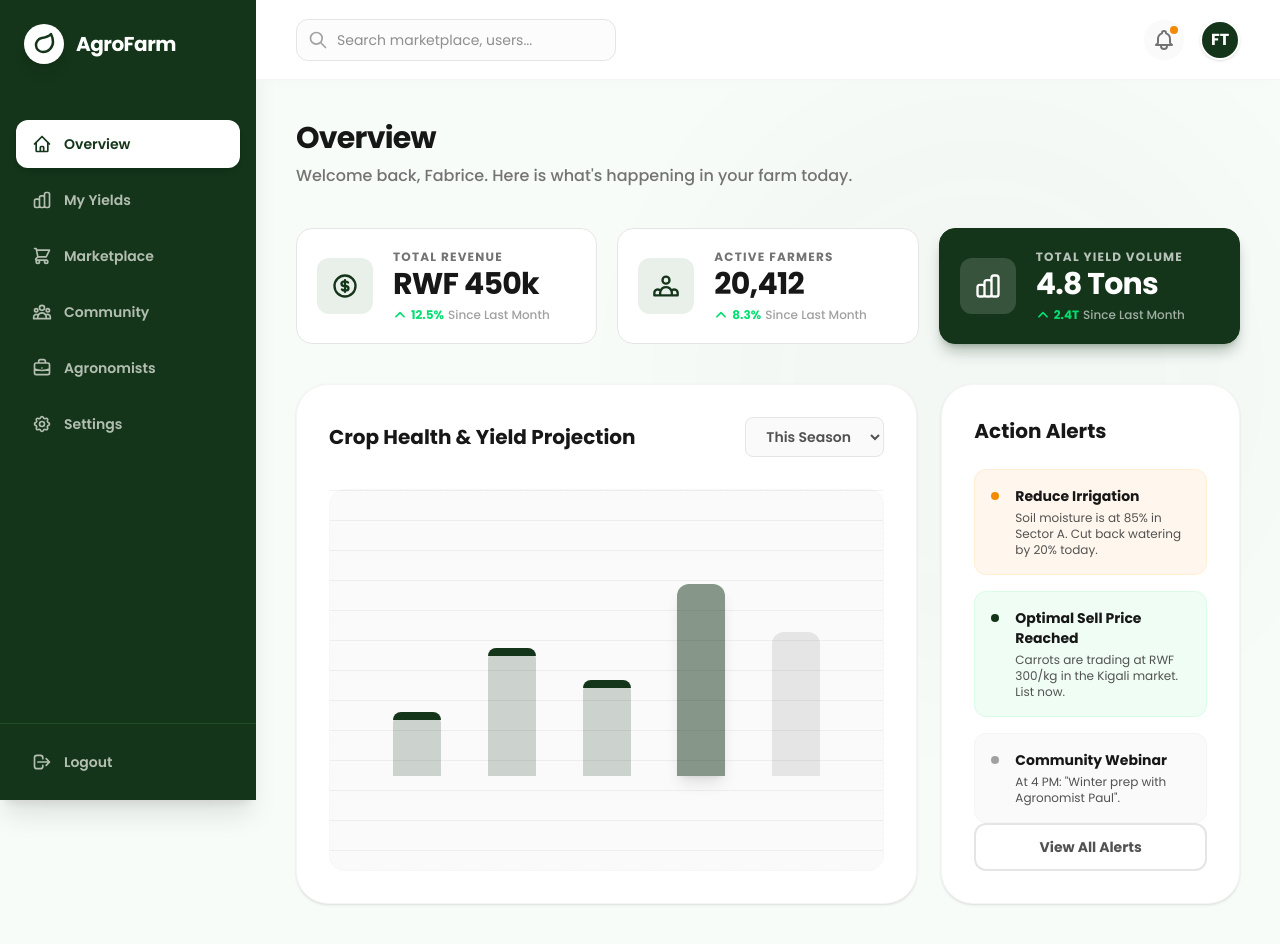
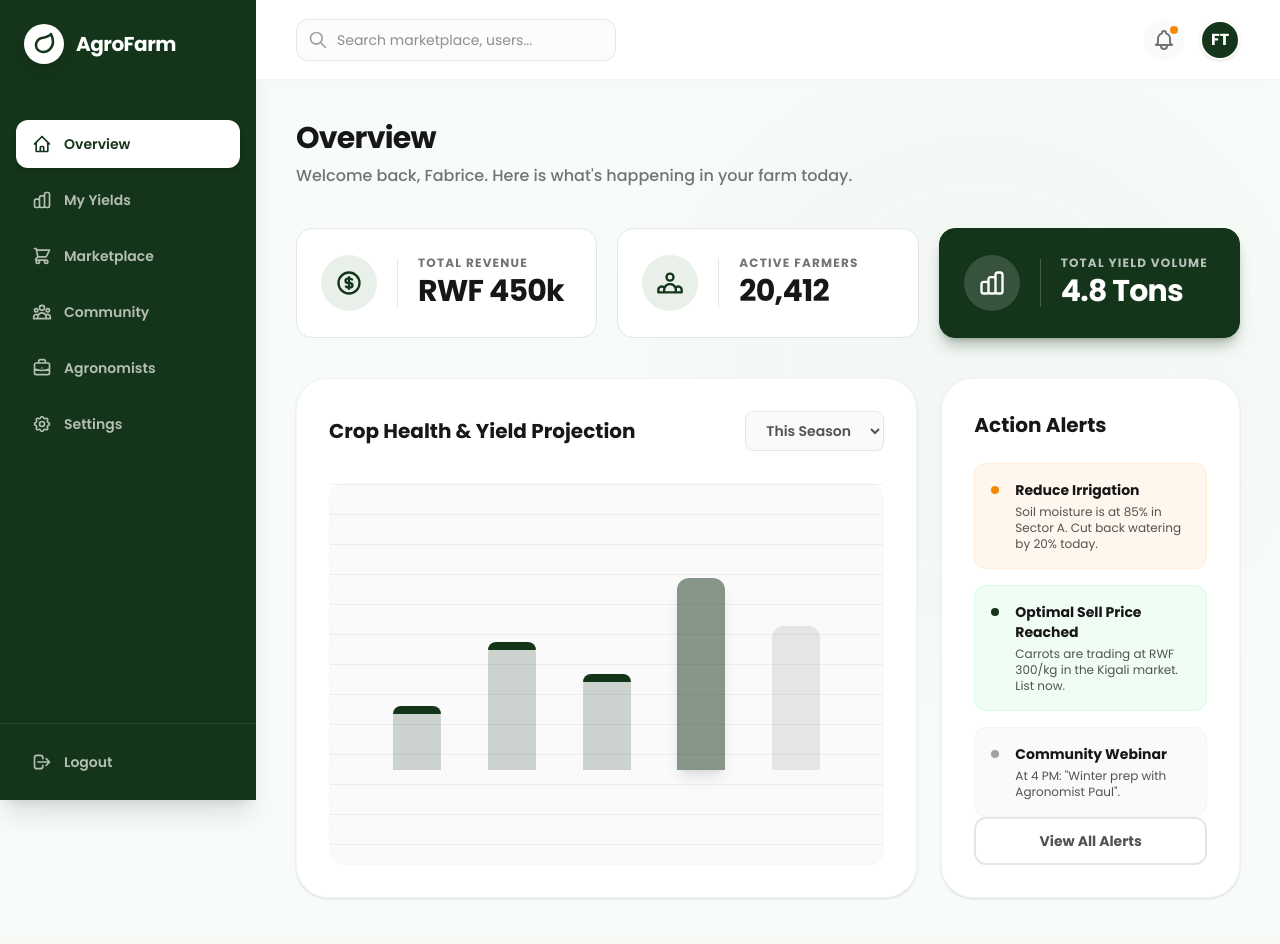
Before and after one commit to BYIRINGIRO-Samuel/Agro-hub, a Next.js app: page /dashboard in a window 1280 px wide. Built offline with nearby package versions, Linux system fonts and the light colour scheme.

Commit message:
Redesign StatCard: remove growth badges, add vertical divider line, increase height

```diff
--- a/app/components/StatCard.tsx
+++ b/app/components/StatCard.tsx
@@ -5,8 +5,6 @@ import React from "react";
 interface StatCardProps {
   label: string;
   value: string;
-  growth: string;
-  growthPositive?: boolean;
   icon: React.ReactNode;
   variant?: "default" | "filled";
 }
@@ -14,8 +12,6 @@ interface StatCardProps {
 export default function StatCard({
   label,
   value,
-  growth,
-  growthPositive = true,
   icon,
   variant = "default",
 }: StatCardProps) {
@@ -23,15 +19,15 @@ export default function StatCard({
 
   return (
     <div
-      className={`rounded-2xl border p-5 flex items-center gap-5 transition-all hover:-translate-y-1 hover:shadow-lg ${
+      className={`rounded-2xl border p-6 flex items-center gap-0 min-h-[110px] transition-all hover:-translate-y-1 hover:shadow-lg ${
         isFilled
           ? "bg-brand-green border-brand-green text-white shadow-lg shadow-brand-green/30"
           : "bg-white border-neutral-200 text-neutral-900"
       }`}
     >
-      {/* Icon box */}
+      {/* Icon */}
       <div
-        className={`w-14 h-14 rounded-xl flex items-center justify-center shrink-0 ${
+        className={`w-14 h-14 rounded-full flex items-center justify-center shrink-0 ${
           isFilled ? "bg-white/15" : "bg-[#e9f0ea]"
         }`}
       >
@@ -40,35 +36,17 @@ export default function StatCard({
         </span>
       </div>
 
+      {/* Vertical divider line */}
+      <div className={`w-px h-12 mx-5 shrink-0 ${isFilled ? "bg-white/20" : "bg-neutral-200"}`}></div>
+
       {/* Content */}
-      <div className="flex flex-col gap-1 min-w-0">
+      <div className="flex flex-col gap-0.5 min-w-0">
         <p className={`text-xs font-bold uppercase tracking-widest truncate ${isFilled ? "text-white/70" : "text-neutral-500"}`}>
           {label}
         </p>
-        <p className={`text-3xl font-extrabold leading-none tracking-tight ${isFilled ? "text-white" : "text-neutral-900"}`}>
+        <p className={`text-3xl font-extrabold leading-tight tracking-tight ${isFilled ? "text-white" : "text-neutral-900"}`}>
           {value}
         </p>
-        <div className="flex items-center gap-1 mt-1">
-          <svg
-            className={`w-3.5 h-3.5 ${growthPositive ? "text-green-400" : "text-red-400"}`}
-            fill="none"
-            viewBox="0 0 24 24"
-            stroke="currentColor"
-            strokeWidth="3"
-          >
-            <path
-              strokeLinecap="round"
-              strokeLinejoin="round"
-              d={growthPositive ? "M5 15l7-7 7 7" : "M19 9l-7 7-7-7"}
-            />
-          </svg>
-          <span className={`text-xs font-bold ${growthPositive ? "text-green-400" : "text-red-400"}`}>
-            {growth}
-          </span>
-          <span className={`text-xs font-medium ${isFilled ? "text-white/60" : "text-neutral-400"}`}>
-            Since Last Month
-          </span>
-        </div>
       </div>
     </div>
   );
```
